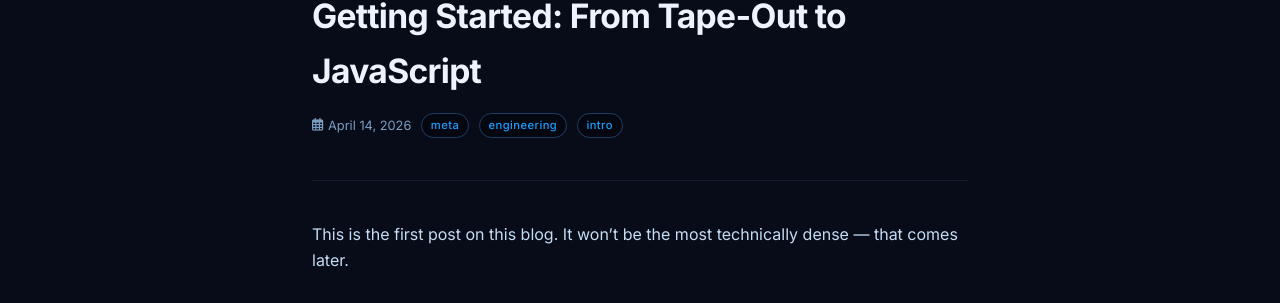
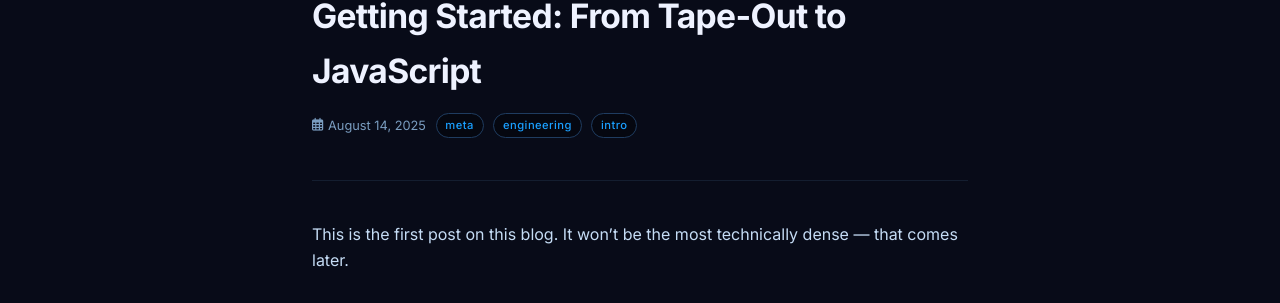
Before and after one commit to MaxClerkwell/maxclerkwell.github.io, a Jekyll site: the page built from posts/getting-started/index.md, in a window 1280 px wide and 900 px high. Shown: the part 177-480 px from the top of the window. Built offline with Jekyll 4.4.1, drawn with Linux system fonts in a browser that asks for light colours; part of the change alters nothing that is shown.

Commit message:
Fix first post: add clickable links, backdate to 2025-08-14
Co-Authored-By: Claude Sonnet 4.6 <noreply@anthropic.com>

```diff
--- a/posts/getting-started/index.md
+++ b/posts/getting-started/index.md
@@ -1,7 +1,7 @@
 ---
 layout: post
 title: "Getting Started: From Tape-Out to JavaScript"
-date: 2026-04-14
+date: 2025-08-14
 tags: [meta, engineering, intro]
 description: "Why I'm writing here, what to expect, and why the full vertical stack is worth covering in one place."
 permalink: /posts/getting-started/
@@ -34,9 +34,9 @@ The tagline — *From tape-out to JavaScript* — is meant to be taken literally
 ## How to follow along
 
 - **Blog** (you're here): canonical, weekly
-- **Discord**: the community layer — join the Full Stack Engineering server
-- **YouTube**: longform videos derived from blog posts
-- **X / Twitter**: threads, quick takes
+- [**Discord**](https://discord.gg/2BXuUY6hrX): the community layer — join the Full Stack Engineering server
+- [**YouTube**](https://youtube.com/@MaxClerkwell): longform videos derived from blog posts
+- [**X / Twitter**](https://x.com/maxclerkwell): threads, quick takes
 
 Links to everything are on the [home page](/).
 
```
